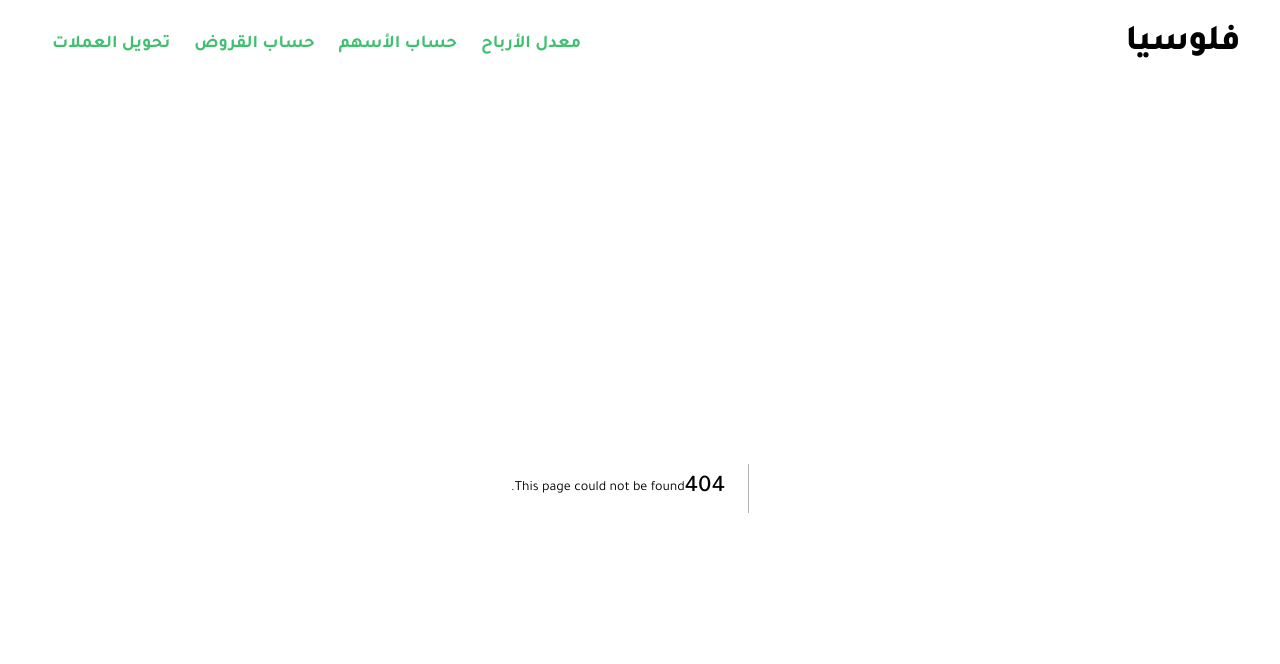
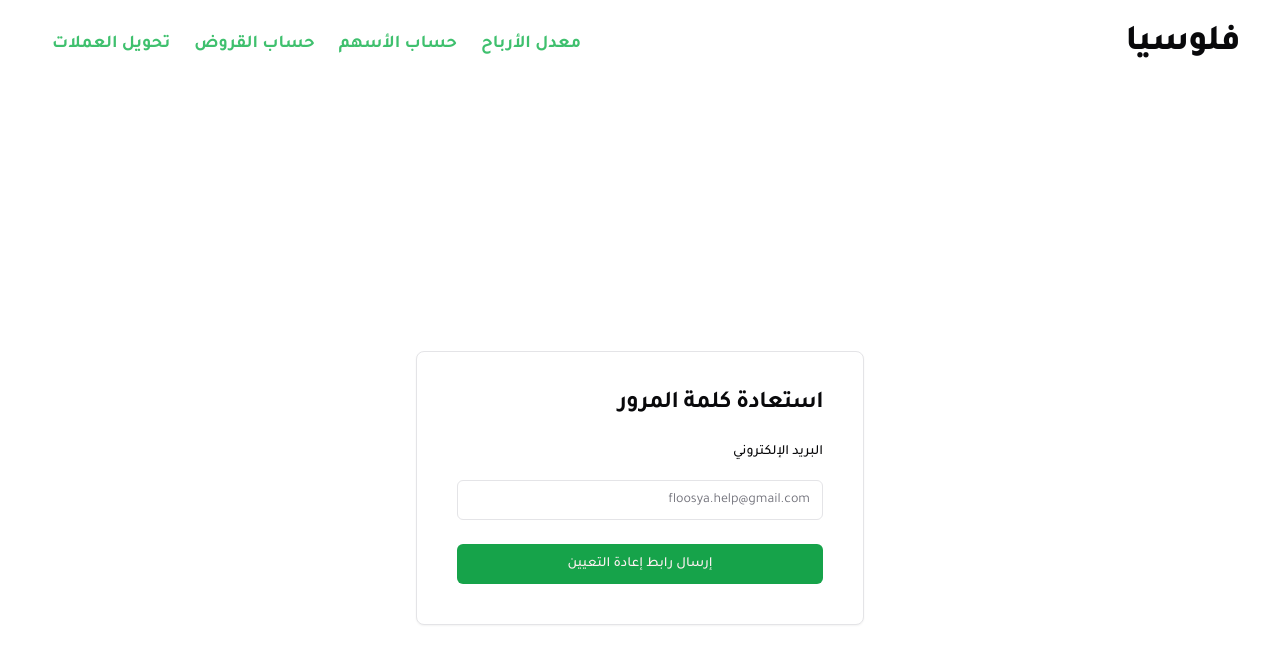
Before and after one commit to HassanAlabdulal/Hasady, a Next.js app: page /forgetPassword in a window 1280 px wide. Before the commit this address had no page. Shown: the top 664 px of the page. Built offline with nearby package versions, Linux system fonts and the light colour scheme.

Commit message:
create an email page to forget password

```diff
--- /dev/null
+++ b/app/forgetPassword/page.tsx
@@ -0,0 +1,86 @@
+"use client";
+
+import React, { useState } from 'react';
+import { Button } from "@/components/ui/button";
+import { Card, CardContent, CardFooter, CardHeader, CardTitle } from "@/components/ui/card";
+import { Input } from "@/components/ui/input";
+import { Label } from "@/components/ui/label";
+import { z } from 'zod';
+
+// Email validation schema
+const emailSchema = z.object({
+  email: z.string().email({ message: "الرجاء إدخال بريد إلكتروني صالح." }),
+});
+
+export function ForgotPasswordPage() {
+  const [email, setEmail] = useState('');
+  const [error, setError] = useState('');
+  const [showMessage, setShowMessage] = useState(false);
+
+  // Handle form submission
+  const handleSubmit = async (e: { preventDefault: () => void; }) => {
+    e.preventDefault();
+    setError('');
+
+    // Validate email
+    const result = emailSchema.safeParse({ email });
+
+    if (!result.success) {
+      // If validation fails, show an error
+      setError(result.error.issues[0].message);
+    } else {
+      // If validation succeeds, show the message box
+      setShowMessage(true);
+      // Email would be sent to the server here
+    }
+  };
+
+  // Handle closing the message box
+  const handleCloseMessage = () => {
+    setShowMessage(false);
+  };
+
+  return (
+    <div className="flex items-center justify-center h-screen">
+      <Card className="w-full max-w-md p-4">
+        <CardHeader>
+          <CardTitle>استعادة كلمة المرور</CardTitle>
+        </CardHeader>
+        {!showMessage ? (
+          // Email input form
+          <form onSubmit={handleSubmit}>
+            <CardContent>
+              <div className="space-y-4">
+                <Label htmlFor="email">البريد الإلكتروني</Label>
+                <Input
+                  id="email"
+                  type="email"
+                  placeholder="floosya.help@gmail.com"
+                  value={email}
+                  onChange={(e) => setEmail(e.target.value)}
+                  className="w-full"
+                />
+                {error && <p className="text-red-500">{error}</p>}
+              </div>
+            </CardContent>
+            <CardFooter>
+              <Button type="submit" className="w-full">
+                إرسال رابط إعادة التعيين
+              </Button>
+            </CardFooter>
+          </form>
+        ) : (
+          // Temporary message box
+          <div className="flex flex-col items-center justify-center p-4">
+            <p className="mb-4 text-center">
+              يرجى مراجعة بريدك الالكتروني لإعادة تعيين كلمة المرور.
+            </p>
+            <Button onClick={handleCloseMessage}>موافق</Button>
+          </div>
+        )}
+      </Card>
+    </div>
+  );
+}
+
+export default ForgotPasswordPage;
```
